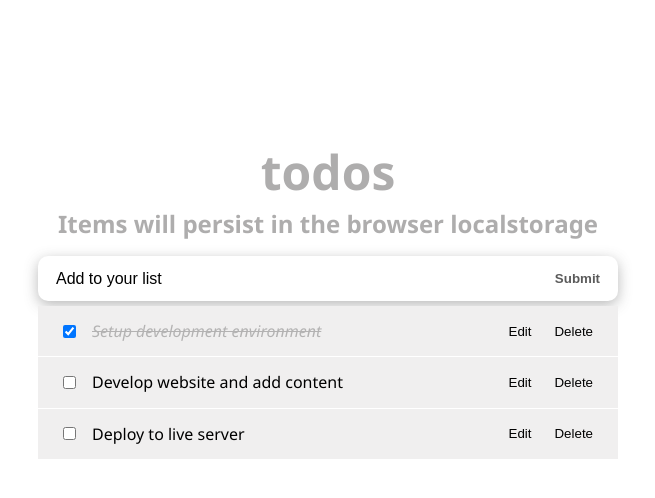
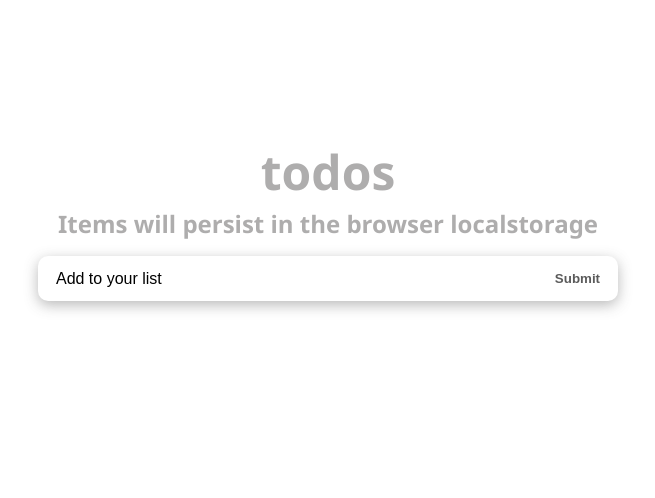
Before and after one commit to tumainimaganiko/react-todo-lists, a React (Vite) app: page / in a window 1280 px wide. Shown: the top 498 px of the page, without its empty margins (312-967 px from the left). Built offline with nearby package versions, Linux system fonts and the light colour scheme.

Commit message:
Store Data in localStorage

```diff
--- a/src/components/TodosLogic.jsx
+++ b/src/components/TodosLogic.jsx
@@ -1,26 +1,23 @@
-import { useState } from "react";
+import { useEffect, useState } from "react";
 import InputTodo from "@/components/InputTodo";
 import TodosList from "@/components/TodosList"
 import { v4 as uuidv4 } from "uuid";
 
 const TodosLogic = () => {
-    const [todos, setTodos] = useState([
-        {
-            id: uuidv4(),
-            title: 'Setup development environment',
-            completed: true,
-          },
-          {
-            id: uuidv4(),
-            title: 'Develop website and add content',
-            completed: false,
-          },
-          {
-            id: uuidv4(),
-            title: 'Deploy to live server',
-            completed: false,
-          },
-    ])
+
+    // Retrieving Data from localStorage
+    const getInitialTodos = () => {
+        const temp = localStorage.getItem('myTodos');
+        const savedTodo = JSON.parse(temp);
+        return savedTodo || [];
+    }
+    const [todos, setTodos] = useState(getInitialTodos())
+
+    // Storing Data in localStorage
+    useEffect(()=> {
+        const tempData = JSON.stringify(todos);
+        localStorage.setItem('myTodos', tempData);
+    }, [todos])
     // Editing saved tasks
     const setUpdate = (updatedTitle,id) => {
         setTodos(
```
